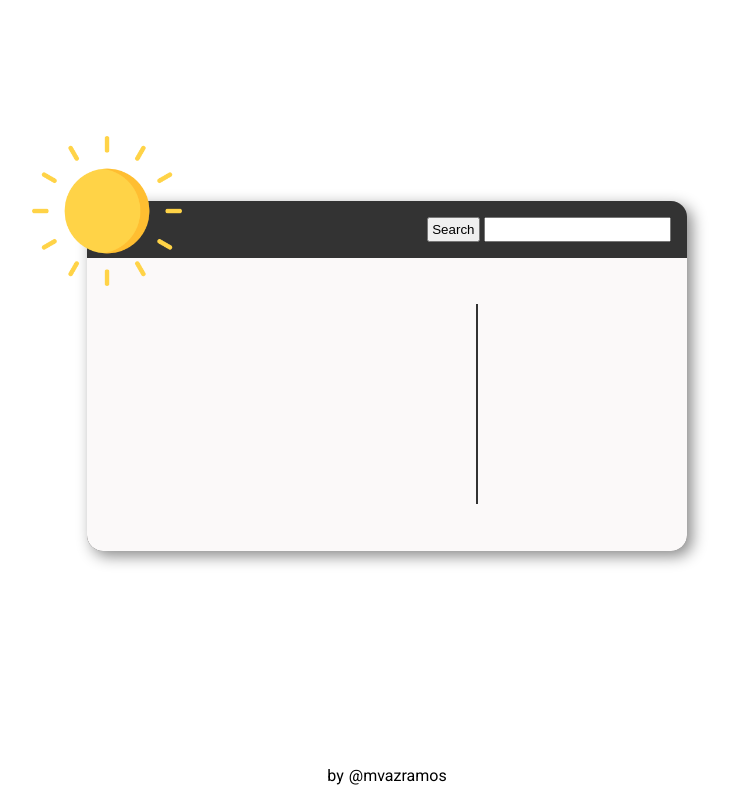
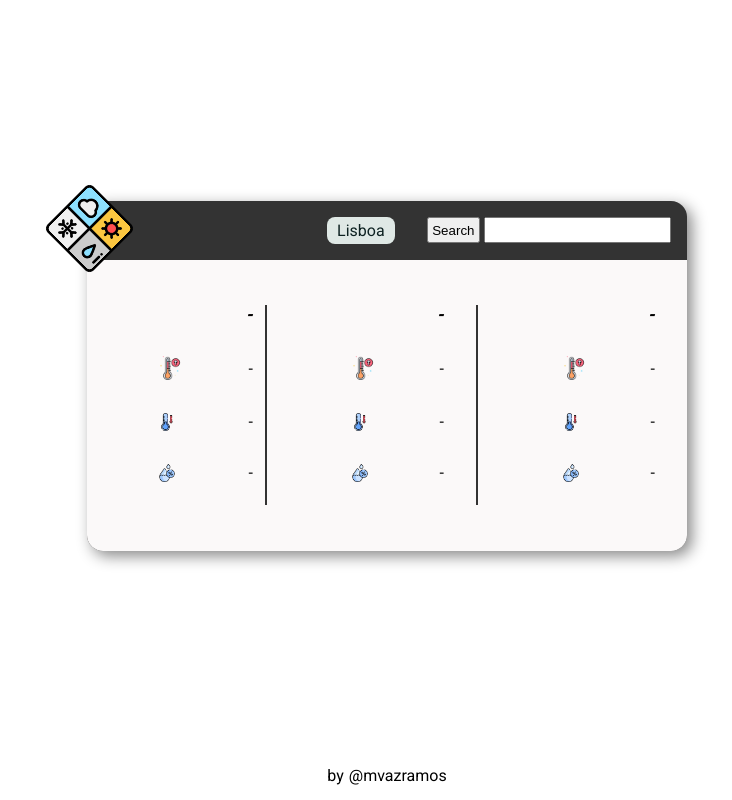
Before and after one commit to mvazramos/top-weather, a website built with Vite: page index.html in a window 1280 px wide. Shown: the whole page, without its empty margins (253-985 px from the left). Built offline with nearby package versions, Linux system fonts and the light colour scheme; no server answers; a web font is replaced by a local one.

Commit message:
assets and functionality

```diff
--- a/index.html
+++ b/index.html
@@ -11,18 +11,39 @@
   <body>
     <div class="app">
       <div class='weather'>
-        <img src="./assets/images/sun.png" alt="">
+        <img src="./assets/images/weather-news.png" id='main-icon' alt="">
+
         <div class='location'>
+          <div id='display-location'>Lisboa</div>
           <div class='search'>
-            <button>Search</button>
-            <input type="text">
+            <form action="#">
+              <input type="button" id='input-button' value='Search'>
+              <input type="text" id='search-location' value=''>
+            </form>
           </div>
         </div>
         <div class='results-weather'>
-          <div class='current' id='day'></div>
+          <div class='current'>
+            <div id='day1' class='day-container'>
+              <p id='day'>-</p>
+              <div><img src="./assets/images/high-temperature.png"  alt="max-temp" id='icons-max-temp'> <p id='max_temp'>-</p></div>
+              <div> <img src="./assets/images/low-temperature.png" id="icons" alt="low-temp"> <p id='min_temp'>-</p></div>
+              <div><img src="./assets/images/humidity.png" id="icons" alt="humidity"><p id='humidity'>-</p></div>
+            </div>
+          </div>
           <div class='forecast'>
-            <div id='day'></div>
-            <div id='day'></div>
+            <div id='day2' class='day-container'>
+              <p id='day'>-</p>
+              <div><img src="./assets/images/high-temperature.png"  alt="max-temp" id='icons-max-temp'> <p id='max_temp'>-</p></div>
+              <div> <img src="./assets/images/low-temperature.png" id="icons" alt="low-temp"> <p id='min_temp'>-</p></div>
+              <div><img src="./assets/images/humidity.png" id="icons" alt="humidity"><p id='humidity'>-</p></div>
+            </div>
+            <div id='day3' class='day-container'>
+              <p id='day'>-</p>
+              <div><img src="./assets/images/high-temperature.png"  alt="max-temp" id='icons-max-temp'> <p id='max_temp'>-</p></div>
+              <div> <img src="./assets/images/low-temperature.png" id="icons" alt="low-temp"> <p id='min_temp'>-</p></div>
+              <div><img src="./assets/images/humidity.png" id="icons" alt="humidity"><p id='humidity'>-</p></div>
+            </div>
           </div>
         </div>
       </div>
--- a/main.js
+++ b/main.js
@@ -1,11 +1,20 @@
-const baseURL = "https://api.weatherapi.com/v1"
-const apiKey  = "2f201c79bcfe4992b90211353233107";
-const current = "/current.json"
+// WeatherAPI config
+const baseURL  = "https://api.weatherapi.com/v1"
+const apiKey   = "2f201c79bcfe4992b90211353233107";
+const current  = "/current.json"
 const forecast = "/forecast.json"
-const future  = "/future.json"
-const days =  document.querySelectorAll("#day");
-let location = "Lisbon"
-let forecastURL = `${baseURL}${forecast}?key=${apiKey}&q=${location}&days=3`
+const future   = "/future.json"
+
+// DOM
+const days     = document.querySelectorAll("#day");
+const max_temp = document.querySelectorAll("#max_temp");
+const min_temp = document.querySelectorAll("#min_temp");
+const humidity = document.querySelectorAll("#humidity");
+
+// Config Display
+const MAX_DAYS=3;
+
+
 
 async function getWeather(url){
     fetch(url,{mode: 'cors'})
@@ -13,17 +22,13 @@ async function getWeather(url){
             return response.json();
         })
         .then((response)=>{
+            let cityName= response.location.name
+            let countrName= response.location.country
+            displayLocation(`${cityName}, ${countrName}`);
             return response.forecast.forecastday;
-
         })
         .then((response)=>{
-            for (let i = 0; i < response.length; i++) {
-                days[i].innerHTML=response[i].date;
-                //console.log(response[i].day.maxtemp_c);
-                //console.log(response[i].day.mintemp_c);
-                //console.log(response[i].day.avghumidity)
-
-            }
+            displayWeather(response);
         })
         .catch((err)=>{
             console.log(err);
@@ -31,4 +36,42 @@ async function getWeather(url){
 
 }
 
-getWeather(forecastURL);
+
+function displayWeather(weatherArray){
+    for (let i = 0; i < MAX_DAYS; i++) {
+        days[i].innerHTML=weatherArray[i].date;
+        max_temp[i].innerHTML=`${weatherArray[i].day.maxtemp_c}°C` ;
+        min_temp[i].innerHTML=`${weatherArray[i].day.mintemp_c}°C` ;
+        humidity[i].innerHTML=`${weatherArray[i].day.avghumidity}%` ;
+    }
+}
+
+function displayLocation(location){
+    document.querySelector("#display-location").innerHTML=location;
+}
+
+function submitLocation(){
+    let location = document.querySelector("#search-location").value;
+    if(location!==""){
+        //set location url
+        let forecastURL = `${baseURL}${forecast}?key=${apiKey}&q=${location}&days=3`
+        getWeather(forecastURL);
+        // clear input
+        document.querySelector("#search-location").value="";
+    }
+}
+
+function generateForecastURL(location, days){
+    let url = "";
+    return url
+}
+
+// addEventListener
+function addListeners(){
+    document.querySelector("#input-button").addEventListener("click", submitLocation);
+}
+
+// Set default location according to IP Address
+let defaultLocation =`${baseURL}${forecast}?key=${apiKey}&q=auto:ip&days=3`
+addListeners();
+getWeather(defaultLocation);
--- a/package.json
+++ b/package.json
@@ -10,5 +10,8 @@
   },
   "devDependencies": {
     "vite": "^4.4.5"
+  },
+  "dependencies": {
+    "date-fns": "^2.30.0"
   }
 }
--- a/style.css
+++ b/style.css
@@ -37,19 +37,29 @@ body{
   box-shadow: 5px 5px 15px #888888;
 }
 
-.weather img{
+.weather #main-icon{
   position: absolute;
-  top: -65px;
-  left: -55px;
-  width: 150px;
-  height: 150px;
+  top: -5px;
+  left: -30px;
+  width: 65px;
+  height: 65px;
+  rotate: 45deg;
 }
 
 .location{
   display: flex;
   justify-content: end;
+  align-items: center;
+  gap: 2rem;
   width: 100%;
   padding: 1rem;
+}
+
+.location #display-location{
+  color: rgb(14, 34, 34);
+  background-color: rgb(223, 232, 229);
+  padding: 0.25rem 0.65rem;
+  border-radius: 0.5rem;
 }
 
 .location .search{
@@ -67,6 +77,16 @@ body{
   cursor: pointer;
 }
 
+#icons{
+  width: 18px;
+  height: 18px;
+}
+
+#icons-max-temp{
+  width: 24px;
+  height: 24px;
+}
+
 .results-weather{
   flex: 1;
   display: flex;
@@ -81,9 +101,8 @@ body{
 .results-weather .current{
   display: flex;
   justify-content: center;
-  height: 200px;
+  align-items: center;
   width: 30%;
-  padding: 0.5rem 1rem;
 }
 
 .results-weather .forecast{
@@ -93,21 +112,45 @@ body{
   width: 70%;
 }
 
-.results-weather .forecast div:nth-child(-n+1){
+.results-weather .forecast .day-container:nth-child(-n+1),
+.results-weather .current .day-container{
   border-right: 2px solid #333;
 }
 
-.results-weather .forecast div{
-  flex-grow: 1;
-  flex-basis: 0;
-  flex-shrink: 0;
+.results-weather .forecast .day-container,
+.results-weather .current .day-container{
   display: flex;
   flex-direction: column;
+  align-items: end;
+  flex-grow: 1;
+  flex-shrink: 0;
+  gap: 2rem;
+  height: 200px;
+}
+
+
+.results-weather .current #day1 p{
+  padding-right: 0.75rem;
+}
+
+.forecast #day2 p,
+.forecast #day3 p{
+  padding-right: 2rem;
+}
+
+#day{
+  font-style: oblique;
+  font-weight: 800;
+}
+
+.day-container div{
+  display: flex;
+  flex-direction: row;
+  justify-content: space-between;
   align-items: center;
-  padding: 0.5rem 1rem;
-  height: 200px;
+  width: 60%;
+}
 
-}
 
 
 footer{
```
Also changed, not shown: assets/images/high-temperature.png (added), assets/images/humidity.png (added), assets/images/low-temperature.png (added), assets/images/sun.png (deleted), assets/images/weather-news.png (added), 1 other file.
